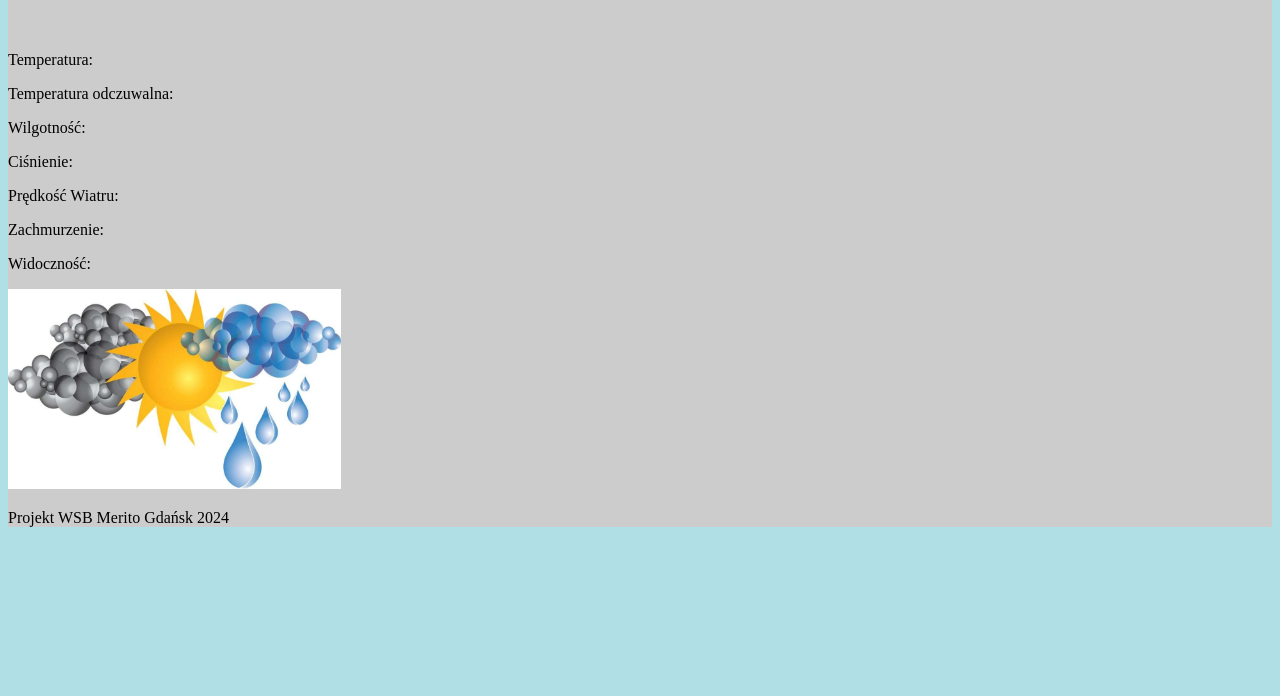
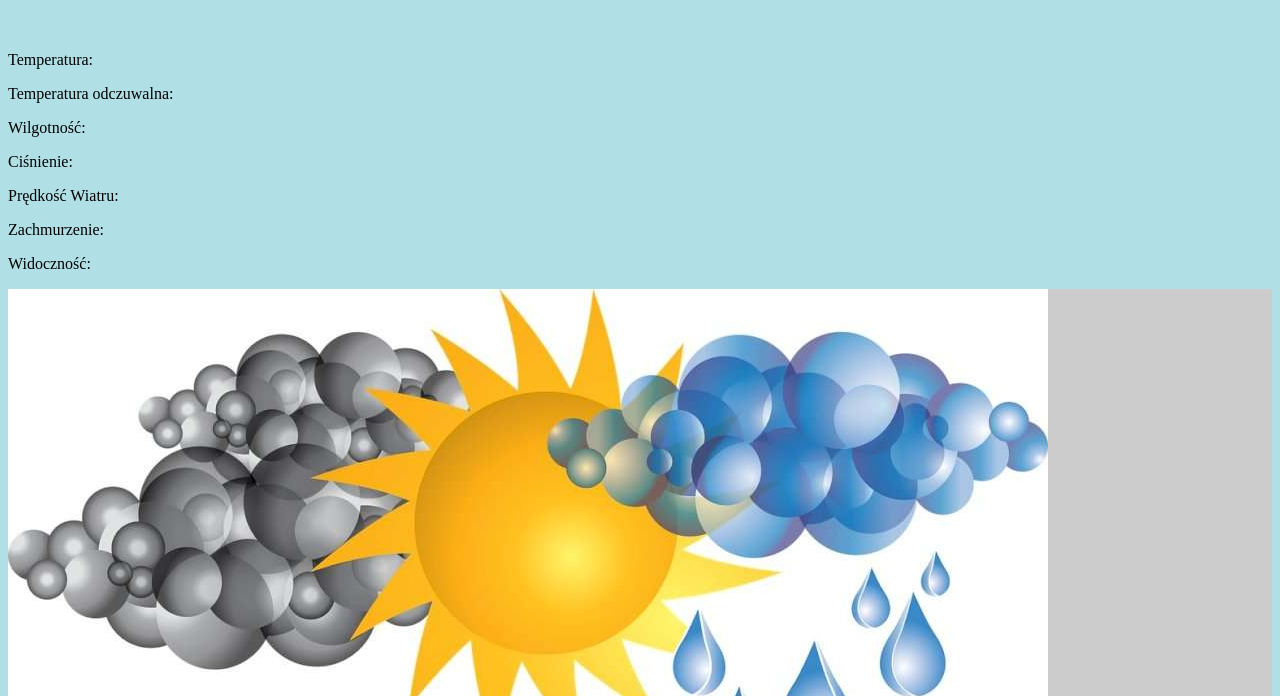
Before and after one commit to dzemor88/PWM, a plain HTML site: page index.html in a window 1280 px wide. Shown: the part 104-800 px from the top of the page. Drawn offline with nearby package versions, Linux system fonts and the light colour scheme.

Commit message:
Add files via upload

```diff
--- a/index.html
+++ b/index.html
@@ -13,7 +13,7 @@
 </head>
 
 <body style="background-color:powderblue;">
-    <div class="fullWidth">
+
     <header>
         <h1>Aplikacja Pogodwa</h1>
     </header>
@@ -38,11 +38,12 @@
             <p>Prędkość Wiatru: <span class="wind_speed"></span></p>
             <p>Zachmurzenie: <span class="clouds"></span></p>
             <p>Widoczność: <span class="visibilty"></span></p>
-
         </section>
+        <div class="fullWidth">
             <section>
-                <img src="original.jpg" width="333" height="200">
+                <img src="original.jpg">
             </section>
+        </div>
     </main>
     <footer>
         <p>Projekt WSB Merito Gdańsk 2024</p>
@@ -50,7 +51,6 @@
     <script src="https://cdn.jsdelivr.net/npm/axios@1.6.7/dist/axios.min.js"></script>
     <script src="./main.js"></script>
     <script src="./sw.js"></script>
-    </div>
 </body>
 
 </html>
```
Also changed, not shown: icon-512x512.png. Lines whose indentation alone changed are shown as unchanged.
